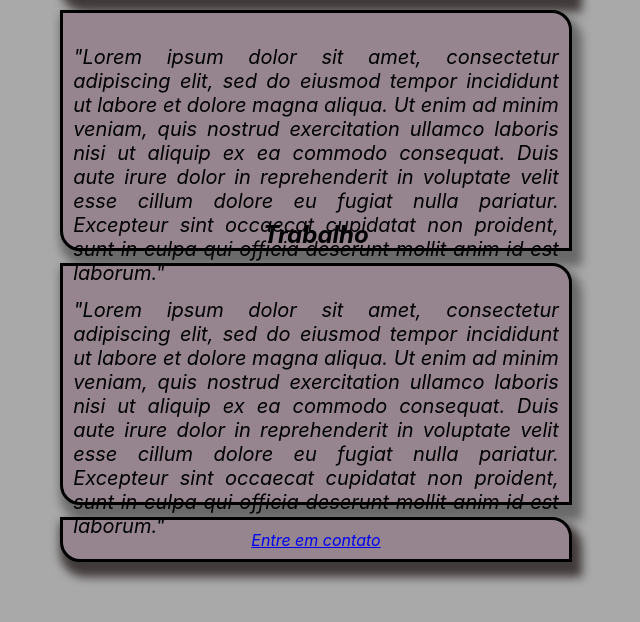
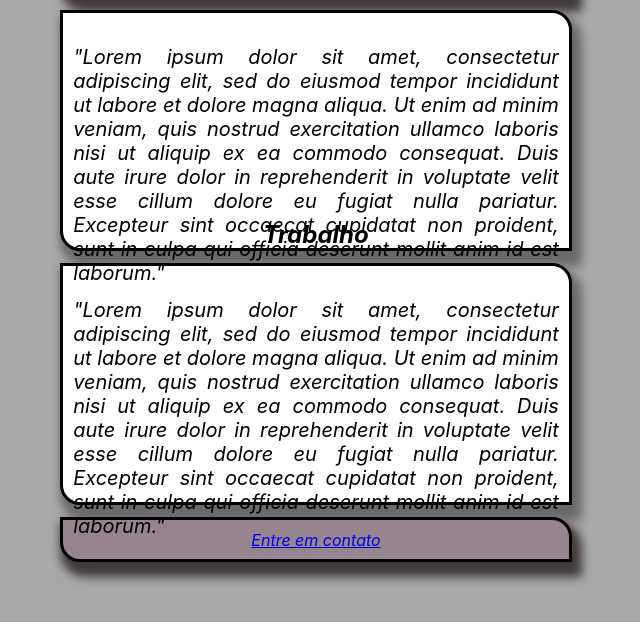
Before and after one commit to carrasco-web/project, a plain HTML site: page index.html in a window 1280 px wide. Shown: the part 100-722 px from the top of the page, without its empty margins (11-651 px from the left). Drawn offline with Linux system fonts and the light colour scheme.

Commit message:
Update styles.css

```diff
--- a/styles.css
+++ b/styles.css
@@ -13,7 +13,7 @@
         border-bottom: brown;
         border: solid 3px;
         box-shadow: #696969 5px 10px 10px 5px;
-        background-color: #96858f;
+        background-color: #ffffff;
         justify-content: center;
         flex-flow: row wrap;
         margin-bottom: 1%;
```
